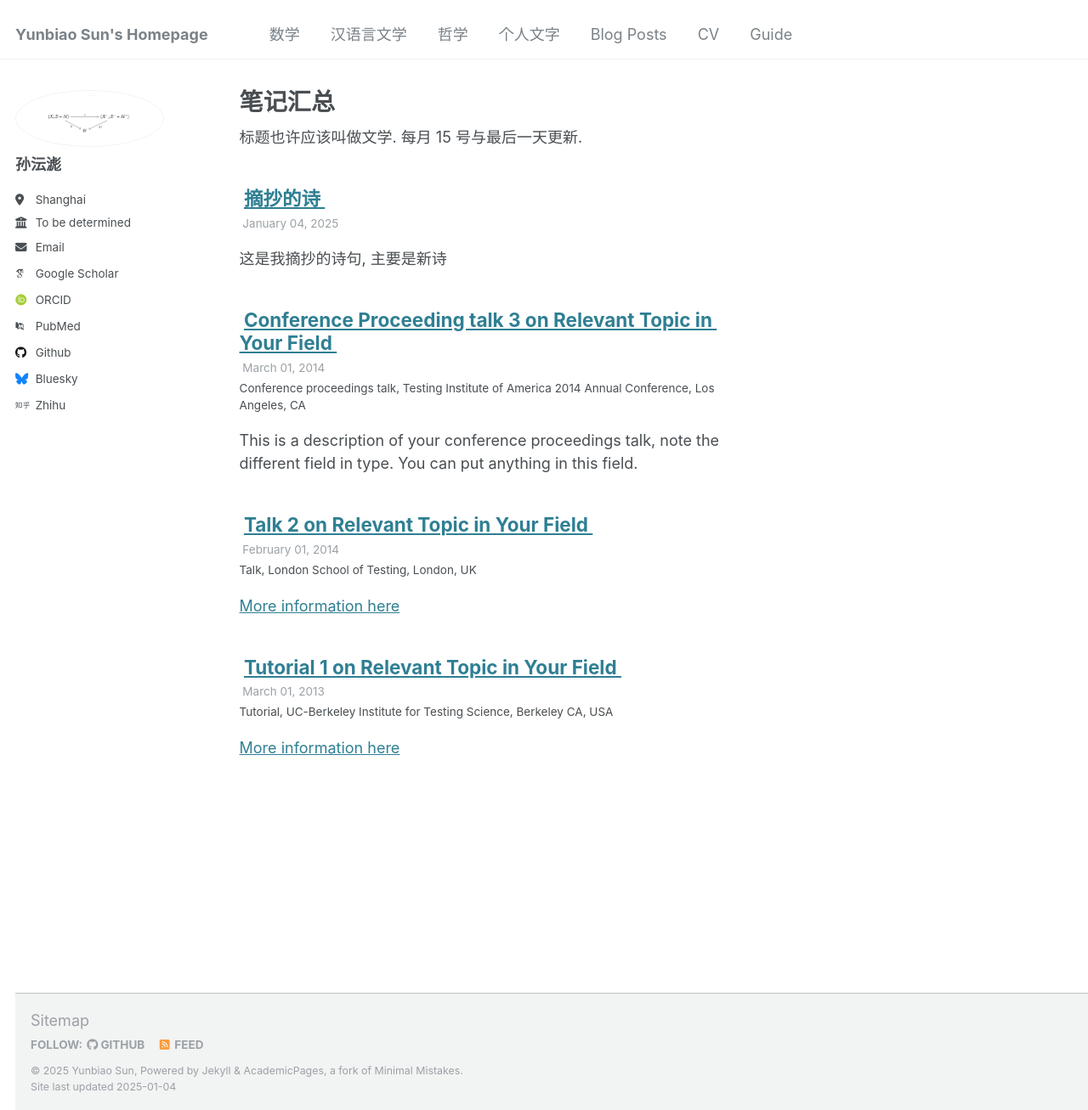
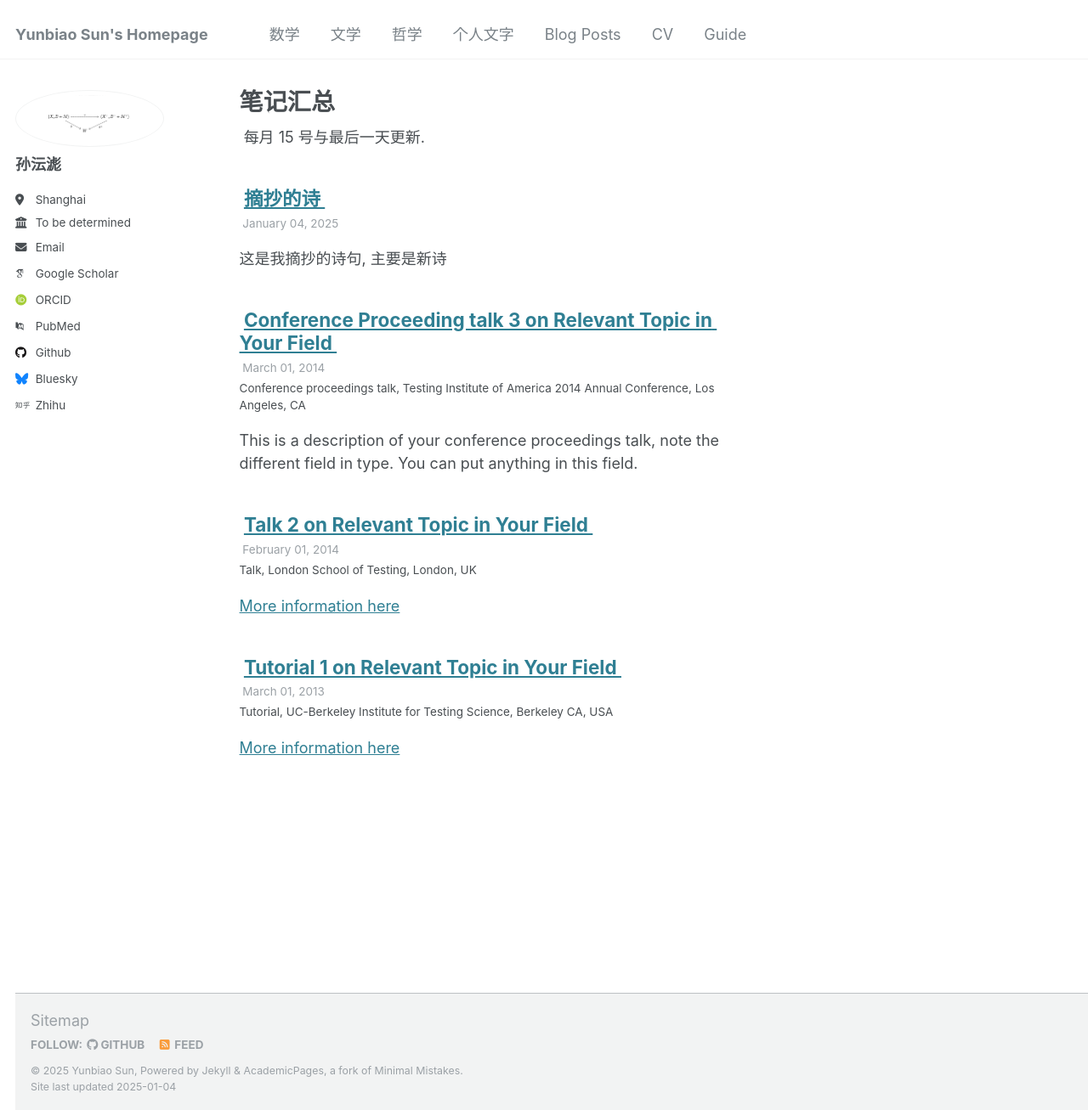
Before and after one commit to YunbiaoSun/YunbiaoSun.github.io, a Jekyll site: the page built from _pages/talks.html, in a window 1280 px wide and 1307 px high. Shown: the whole window at 85% size. Built offline with Jekyll 4.4.1, drawn with Linux system fonts in a browser that asks for light colours; some web fonts are replaced.

Commit message:
xiaoxiu陈述

```diff
--- a/_data/navigation.yml
+++ b/_data/navigation.yml
@@ -8,7 +8,7 @@ main:
   - title: "数学"
     url: /mathematics/
 
-  - title: "汉语言文学"
+  - title: "文学"
     url: /talks/
 
   - title: "哲学"
--- a/_pages/talks.html
+++ b/_pages/talks.html
@@ -5,7 +5,7 @@ permalink: /talks/
 author_profile: true
 ---
 {% if site.author.googlescholar %}
-  <div class="wordwrap">标题也许应该叫做文学.  每月 15 号与最后一天更新.
+  <div class="wordwrap"> 每月 15 号与最后一天更新.
 {% endif %}
 {% if site.talkmap_link == true %}
 
```
